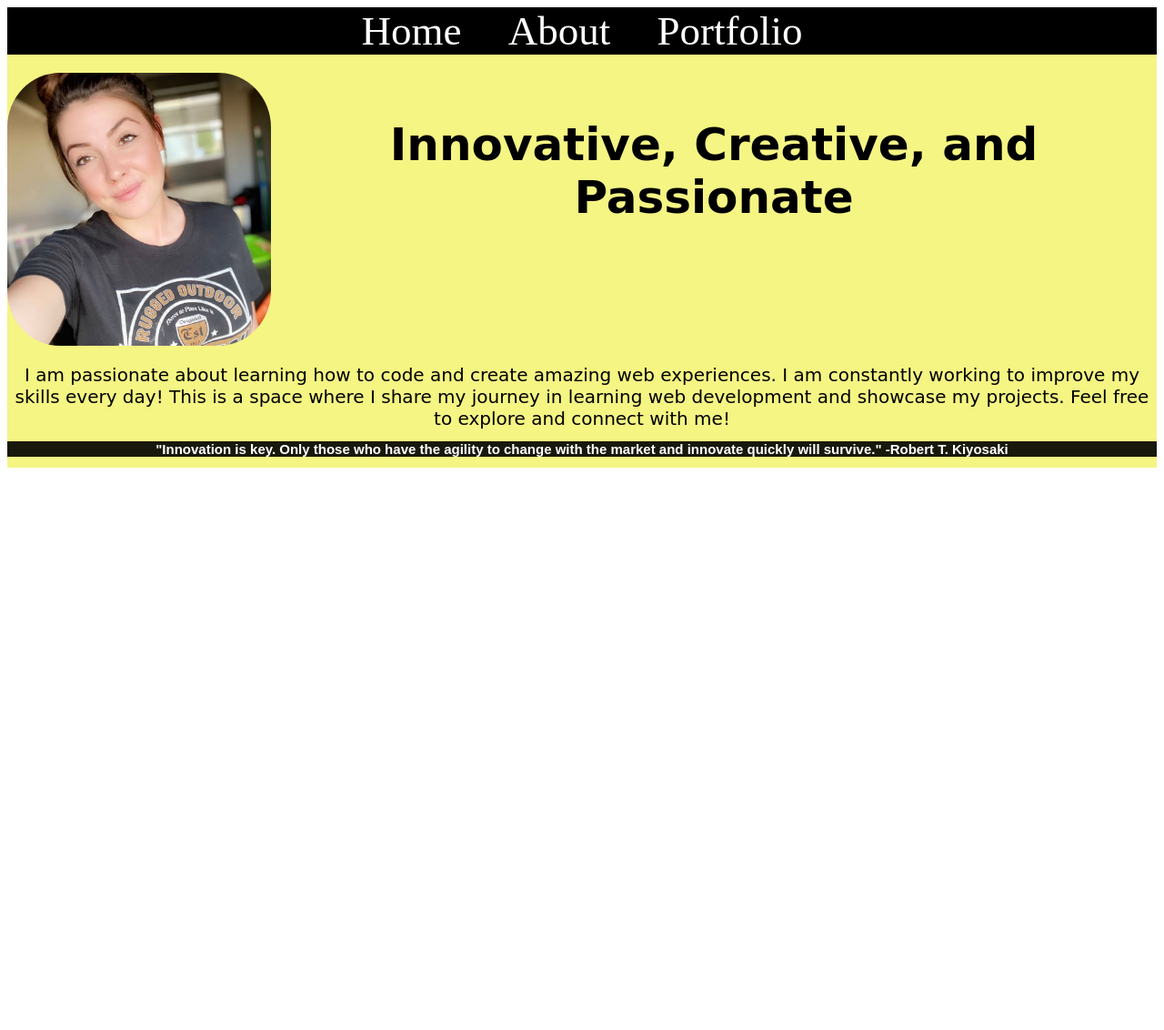
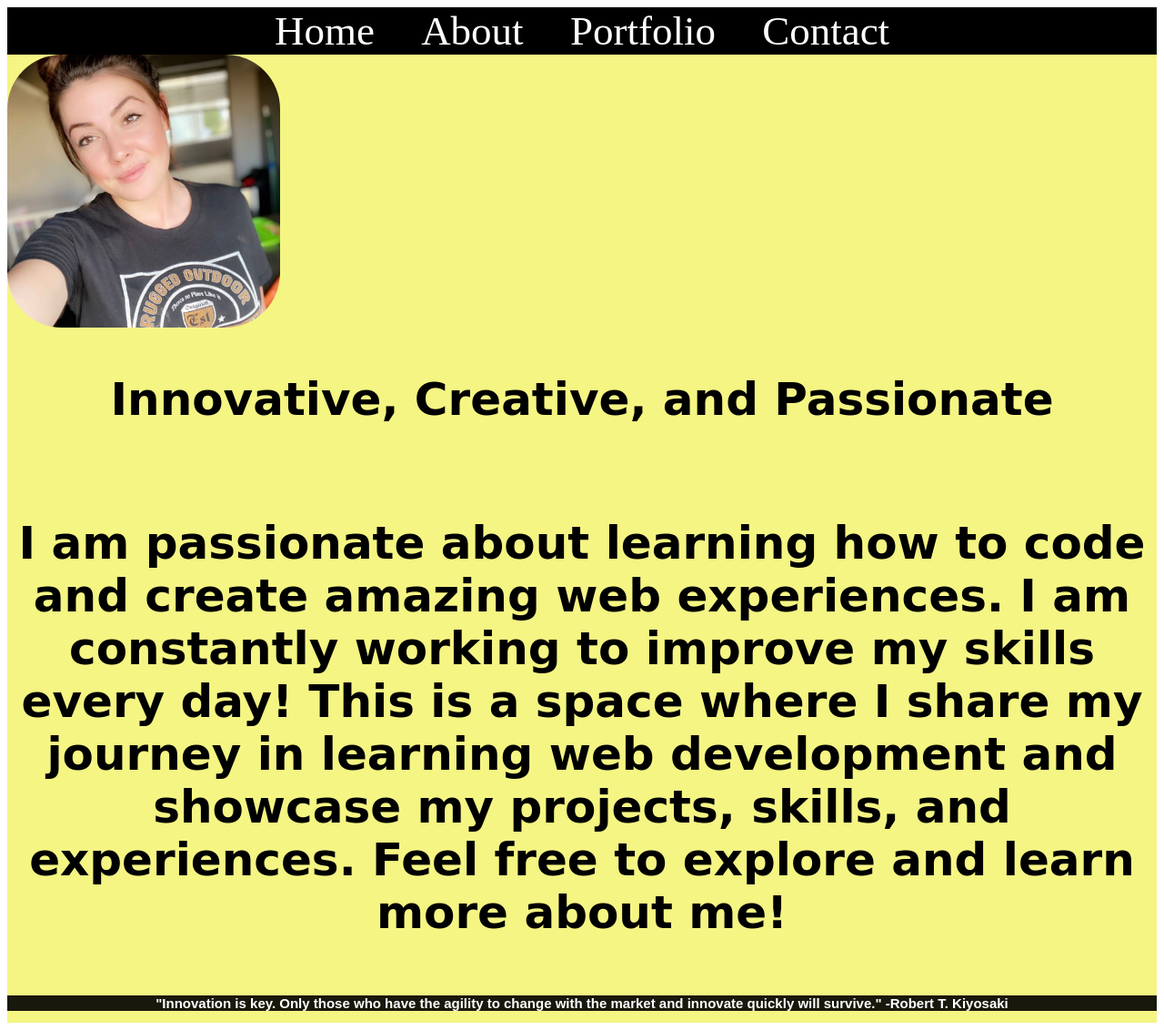
Before and after one commit to savanabrown18-afk/personal-website, a plain HTML site: page index.html in a window 1280 px wide. Shown: the whole page at 91% size. Before the commit the page ends 800 px from the top, so only its background shows below. Drawn offline with Linux system fonts and the light colour scheme.

Commit message:
created homepage

```diff
--- a/index.html
+++ b/index.html
@@ -9,22 +9,22 @@
   <body>
     <header>
       <nav>
-        <a href="#">Home</a>
-        <a href="#">About</a>
-        <a href="#">Portfolio</a>
+        <a href="/index.html">Home</a>
+        <a href="/about-page.html">About</a>
+        <a href="/portfolio-page.html">Portfolio</a>
+        <a href="/contact-page.html">Contact</a>
       </nav>
     </header>
     <main>
-      <h1>
-        <img src="./IMG_2507.jpg" alt="Profile Picture" />
-        <p>Innovative, Creative, and Passionate</p>
-      </h1>
-      <p2>
+      <img src="./IMG_2507.jpg" alt="Profile Picture" class="profile-pic" />
+      <p class="tagline">Innovative, Creative, and Passionate</p>
+      <p class="description">
         I am passionate about learning how to code and create amazing web
         experiences. I am constantly working to improve my skills every day!
         This is a space where I share my journey in learning web development and
-        showcase my projects. Feel free to explore and connect with me!
-      </p2>
+        showcase my projects, skills, and experiences. Feel free to explore and
+        learn more about me!
+      </p>
       <section id="home"></section>
       <h2>
         "Innovation is key. Only those who have the agility to change with the
```
